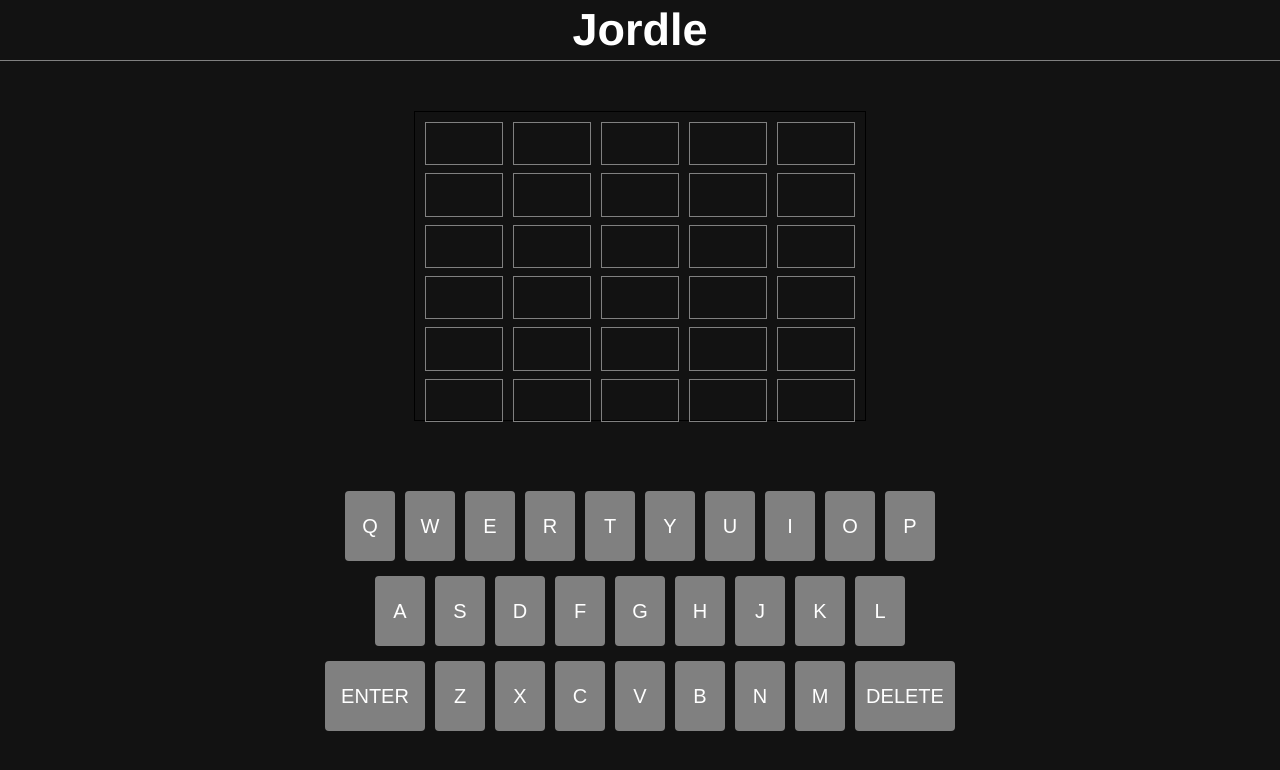
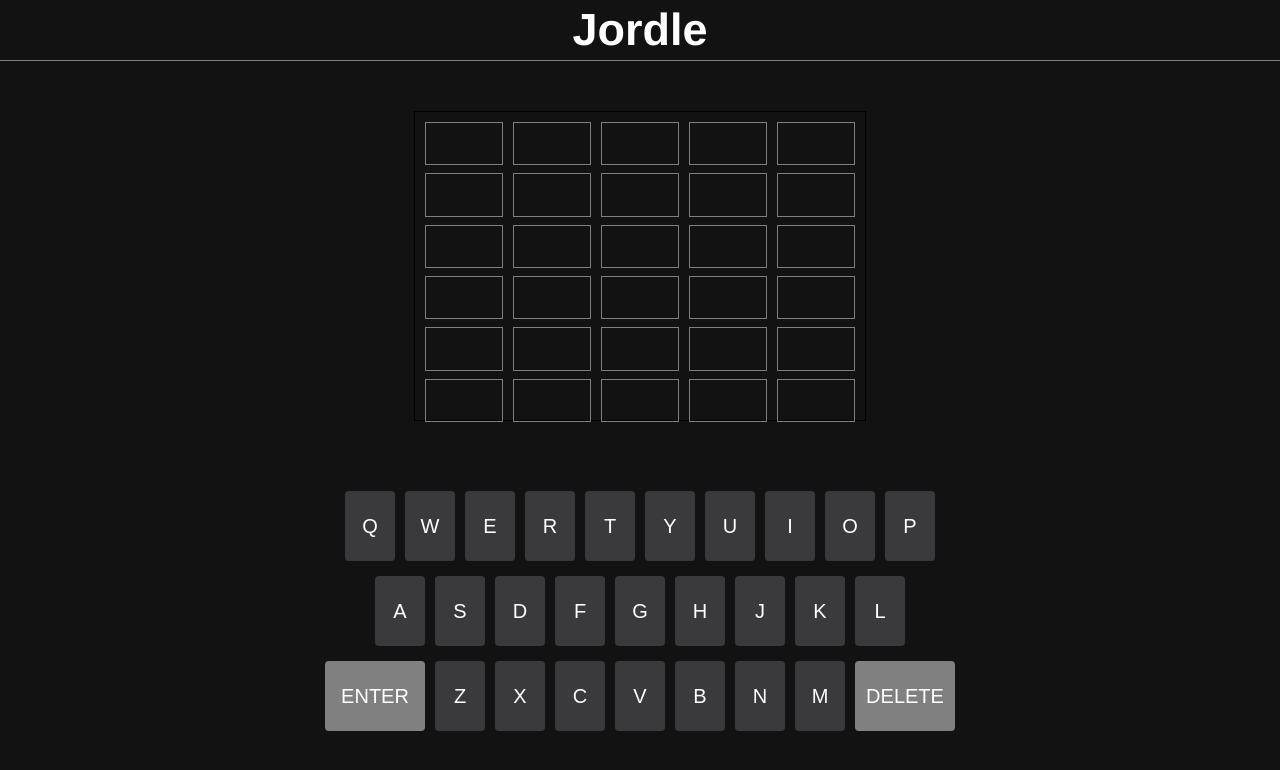
Before and after one commit to Jason-Tighe/jorlde, a Next.js app: page / in a window 1280 px wide. Shown: the top 770 px of the page. Built offline with nearby package versions, Linux system fonts and the light colour scheme.

Commit message:
grey out wrong keyboard letters

```diff
--- a/pages/Words.js
+++ b/pages/Words.js
@@ -1,7 +1,8 @@
-import wordBank from './wordle-bank.txt'
+import wordBank from './components/wordle-bank.txt'
 
 
-export const boardDeafult = [[" ", " ", " ", " ", " "],
+export const boardDeafult = [
+[" ", " ", " ", " ", " "],
 [" ", " ", " ", " ", " "],
 [" ", " ", " ", " ", " "],
 [" ", " ", " ", " ", " "],
--- a/pages/components/Key.js
+++ b/pages/components/Key.js
@@ -3,7 +3,7 @@ import React, { useContext } from 'react'
 import { AppContext } from '..'
 
 
-export default function Key ({keyVal, bigKey}){
+export default function Key ({keyVal, bigKey, disabled}){
 
     const {board, setBoard, currAttempt, setCurrAttemp, onDelete, onEnter, onSelectLetter} = useContext(AppContext)
     const selectLetter = () =>{
@@ -16,5 +16,5 @@ export default function Key ({keyVal, bigKey}){
          onSelectLetter(keyVal)
         }
     }
-return <div className="key" id={bigKey && "big"} onClick={selectLetter}>{keyVal}</div>
+return <div className="key" id={bigKey ? "big" : "disabled"} onClick={selectLetter}>{keyVal}</div>
 }
--- a/pages/components/Keyboard.js
+++ b/pages/components/Keyboard.js
@@ -7,7 +7,7 @@ export default function Keyboard() {
   const keys1 = ["Q", "W", "E", "R", "T", "Y","U", "I", "O", "P"]
   const keys2 = ["A","S","D","F","G","H", "J", "K", "L"]
   const keys3 = ["Z","X","C","V","B","N","M"]
-  const {onSelectLetter, onDelete, onEnter} = useContext(AppContext)
+  const {onSelectLetter, onDelete, onEnter, disabledLetters} = useContext(AppContext)
 
 
   const handleKeyboard = useCallback((e)=>{
@@ -47,17 +47,17 @@ export default function Keyboard() {
     return (
       <div className = "keyboard" onKeyDown={handleKeyboard}>
         <div className="line1">{keys1.map((key)=>{
-          return <Key keyVal={key}/>
+          return <Key keyVal={key} disabled={disabledLetters.includes(key)}/>
         })}
         </div>
         <div className="line2">{keys2.map((key)=>{
-          return <Key keyVal={key} />
+          return <Key keyVal={key} disabled={disabledLetters.includes(key)}/>
         })}
         </div>
         <div className="line3">
         <Key keyVal={"ENTER"} bigKey/>
         {keys3.map((key)=>{
-          return <Key keyVal={key}/>
+          return <Key keyVal={key} disabled={disabledLetters.includes(key)}/>
         })}
         <Key keyVal={"DELETE"} bigKey/>
         </div>
--- a/pages/components/Letter.js
+++ b/pages/components/Letter.js
@@ -1,13 +1,19 @@
-import React, { useContext } from 'react'
+import React, { useContext, useEffect } from 'react'
 import { AppContext } from '..'
 
 export default function Letter({letterPos, attemptVal}){
-const {board, correctWord, currAttempt} = useContext(AppContext)
+const {board, correctWord, currAttempt, disabledLetters, setDisabledLetter} = useContext(AppContext)
 const letter = board[attemptVal][letterPos]
 
 const correct = correctWord[letterPos] === letter
 const almost =  !correct && letter !== " " && correctWord.includes(letter)
 const letterState = currAttempt.attempt > attemptVal && (correct ? "correct" : almost ? "almost" : "error")
 
+useEffect(()=>{
+if(letter !== "" && !correct && !almost){
+    setDisabledLetter([...disabledLetters, letter])
+}
+}, [currAttempt.attempt])
+
     return <div className="letter" id={letterState}>{letter}</div>
 }
--- a/pages/index.js
+++ b/pages/index.js
@@ -13,6 +13,14 @@ export const AppContext = createContext()
 export default function Home() {
   const [board, setBoard] =useState(boardDeafult)
   const [currAttempt, setCurrAttempt] = useState({attempt: 0, letterPos: 0})
+  const [wordSet, setWordSet] = useState(new Set())
+  const [disabledLetters, setDisabledLetter] = useState([])
+
+  useEffect(()=>{
+    generateWordSet().then((words)=>{
+      setWordSet(words.wordSet)
+    })
+  }, [])
 
   const correctWord = "RIGHT"
 
@@ -34,7 +42,22 @@ export default function Home() {
 
   const onEnter = () =>{
     if(currAttempt.letterPos !== 5) return;
-    setCurrAttempt({attempt: currAttempt.attempt +1, letterPos: 0})
+
+    let currentWord = ""
+    for(i=0; i<5; i++){
+      currentWord += board[currAttempt.attempt][i]
+    }
+
+    if(wordSet.has(currentWord.toLowerCase())){
+      setCurrAttempt({attempt: currAttempt.attempt +1, letterPos: 0})
+    } else {
+       alert("Word not found")
+    }
+
+    if(currentWord == correctWord){
+      alert("NICE")
+    }
+
   }
 
   return (
@@ -42,7 +65,7 @@ export default function Home() {
       <nav>
         <h1>Jordle</h1>
       </nav>
-      <AppContext.Provider value ={{board, setBoard, currAttempt, setCurrAttempt, onDelete, onEnter, onSelectLetter, correctWord}}>
+      <AppContext.Provider value ={{board, setBoard, currAttempt, setCurrAttempt, onDelete, onEnter, onSelectLetter, correctWord, disabledLetters, setDisabledLetter}}>
         <div className="game">
         <Board/>
         <Keyboard/>
```
Also changed, not shown: pages/components/wordle-bank.txt (renamed from pages/wordle-bank.txt).
